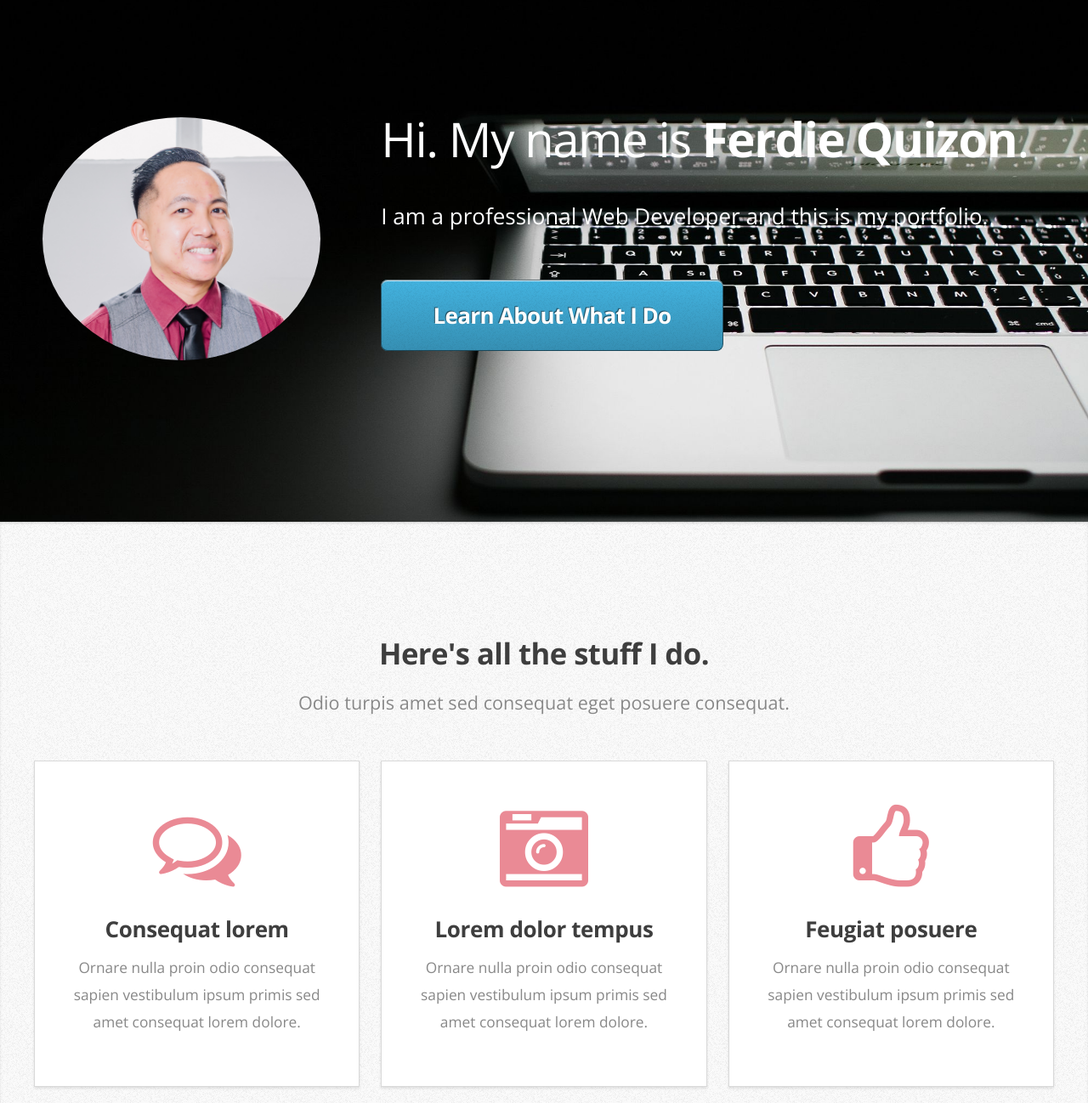
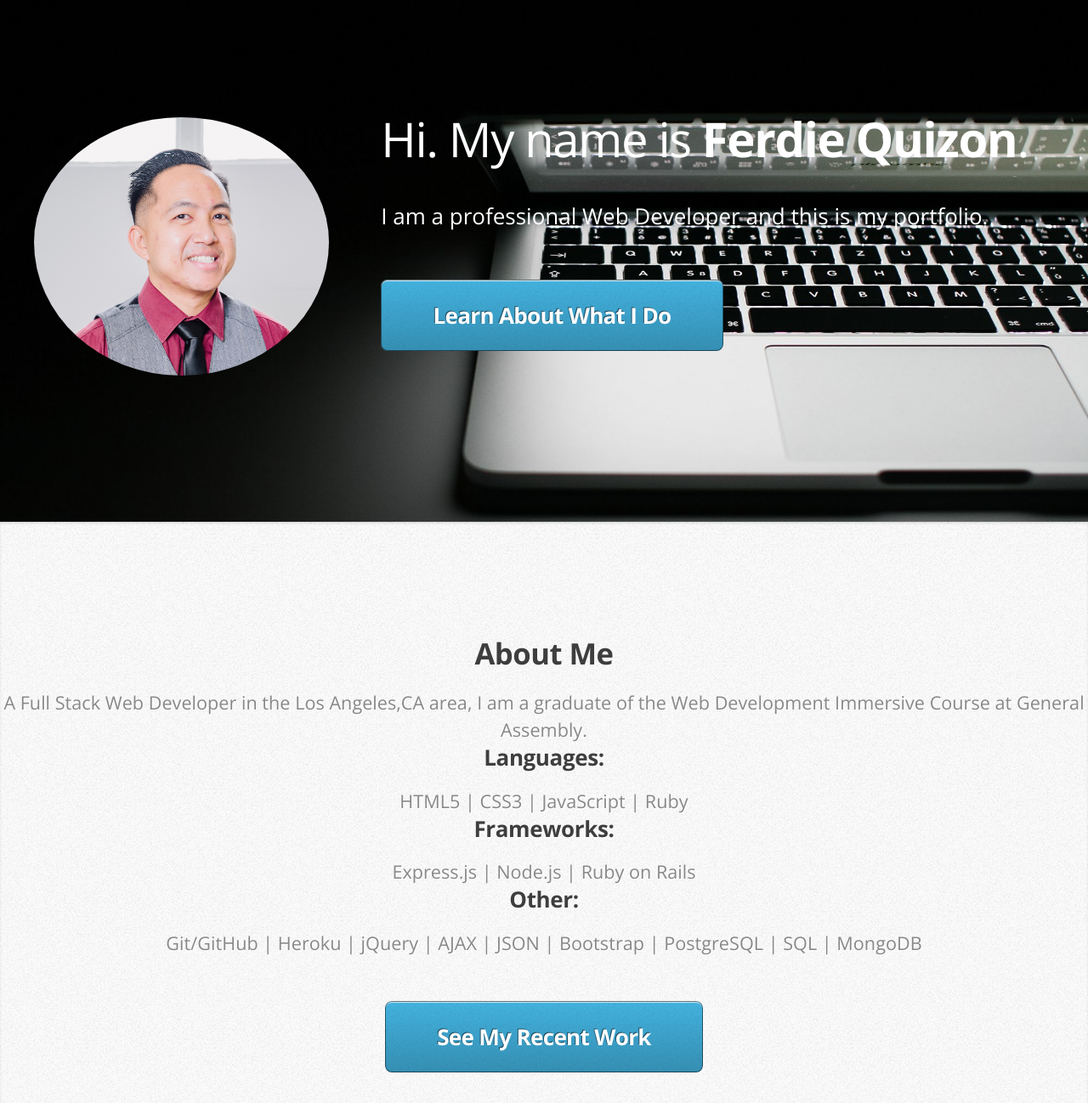
Before and after one commit to FerdieQ/FerdieQ.github.io, a plain HTML site: page index.html in a window 1280 px wide. Shown: the part 80-1378 px from the top of the page at 85% size. Drawn offline with nearby package versions, Linux system fonts and the light colour scheme.

Commit message:
added about me section and changed project css

```diff
--- a/assets/css/main.css
+++ b/assets/css/main.css
@@ -1299,9 +1299,9 @@
 		.image img {
 			display: block;
 			width: 100%;
-			max-width: 384px;
-			max-height: 269px;
-			padding: 10px;
+			max-width: 170px;
+			max-height: 170px;
+			padding-top: 10px;
 
 		}
 
--- a/index.html
+++ b/index.html
@@ -31,7 +31,7 @@
 				<article class="container" id="top">
 					<div class="row">
 						<div class="4u 12u(mobile)">
-							<span class="image fit"><img src="images/profilepic.jpg" id="mainphoto" /></span>
+							<span class="image fit"><img src="https://github.com/FerdieQ/FerdieQ.github.io/blob/master/images/profilepic.JPG?raw=true" id="mainphoto" /></span>
 						</div>
 						<div class="8u 12u(mobile)">
 							<header>
@@ -48,10 +48,17 @@
 			<div class="wrapper style2">
 				<article id="work">
 					<header>
-						<h2>Here's all the stuff I do.</h2>
-						<p>Odio turpis amet sed consequat eget posuere consequat.</p>
+						<h2>About Me</h2>
+						<p>A Full Stack Web Developer in the Los Angeles,CA area, I am a graduate of the Web Development Immersive Course at General Assembly. </p>
+						<h3>Languages:</h3>
+						<p>HTML5 | CSS3 | JavaScript | Ruby</p>
+						<h3>Frameworks:</h3>
+						<p>Express.js | Node.js | Ruby on Rails
+						<h3>Other:</h3>
+						<p>Git/GitHub | Heroku | jQuery | AJAX | JSON | Bootstrap | PostgreSQL | SQL | MongoDB</p>
+
 					</header>
-					<div class="container">
+					<!-- <div class="container">
 						<div class="row">
 							<div class="4u 12u(mobile)">
 								<section class="box style1">
@@ -75,7 +82,7 @@
 								</section>
 							</div>
 						</div>
-					</div>
+					</div> -->
 					<footer>
 						<a href="#portfolio" class="button big scrolly">See My Recent Work</a>
 					</footer>
@@ -93,6 +100,8 @@
 							<div class="4u 12u(mobile)">
 								<article class="box style2">
 									<a href="#" class="image featured"><img src="https://raw.githubusercontent.com/FerdieQ/Tic_Tac_Toe_Game/master/images/TTTicon.png" alt="" /></a>
+									<br>
+									<br>
 									<h3>Tic-Tac-Toe</h3>
 									<p>The classic X's and O's game where 2 players try to get 3 in a row.</p>
 									<a href="https://github.com/FerdieQ/Tic_Tac_Toe_Game">GitHub</a></p>
@@ -119,6 +128,10 @@
 							<div class="4u 12u(mobile)">
 								<article class="box style2">
 									<a href="#" class="image featured"><img src="https://camo.githubusercontent.com/c703cc6693d125c4c5057d7a3d41f711ed8914c3/68747470733a2f2f692e696d6775722e636f6d2f6361456c6452612e706e67" alt="" /></a>
+									<br>
+									<br>
+									<br>
+									<br>
 									<h3>Restful Crawl</h3>
 									<p>Create and join food crawls using Google OAuth, Google Maps, and Yelp API.</p>
 									<p><a href="https://fast-brook-3166.herokuapp.com/">Try Me</a>|<a href="https://github.com/seb-sal/Resfulcrawl">GitHub</a></p>
@@ -137,8 +150,10 @@
 									<a href="#" class="image featured"><img src="images/pic06.jpg" alt="" /></a>
 									<h3>In Progress</h3>
                   <p>My next project in the works.</p>
-                  <p></p>
-                  <p></p>
+                  <br>
+                  <br>
+                  <br>
+                  <br>
 								</article>
 							</div>
 						</div>
@@ -155,7 +170,7 @@
 				<article id="contact" class="container 75%">
 					<header>
 						<h2>Let Me Assist You With Your Proejcts</h2>
-						<p>Whether the app is big or small, I am an independent contractor and can work around your different needs.</p>
+						<p>Whether the app is big or small, I can work around your different needs.</p>
 					</header>
 					<div>
 						<div class="row">
```
